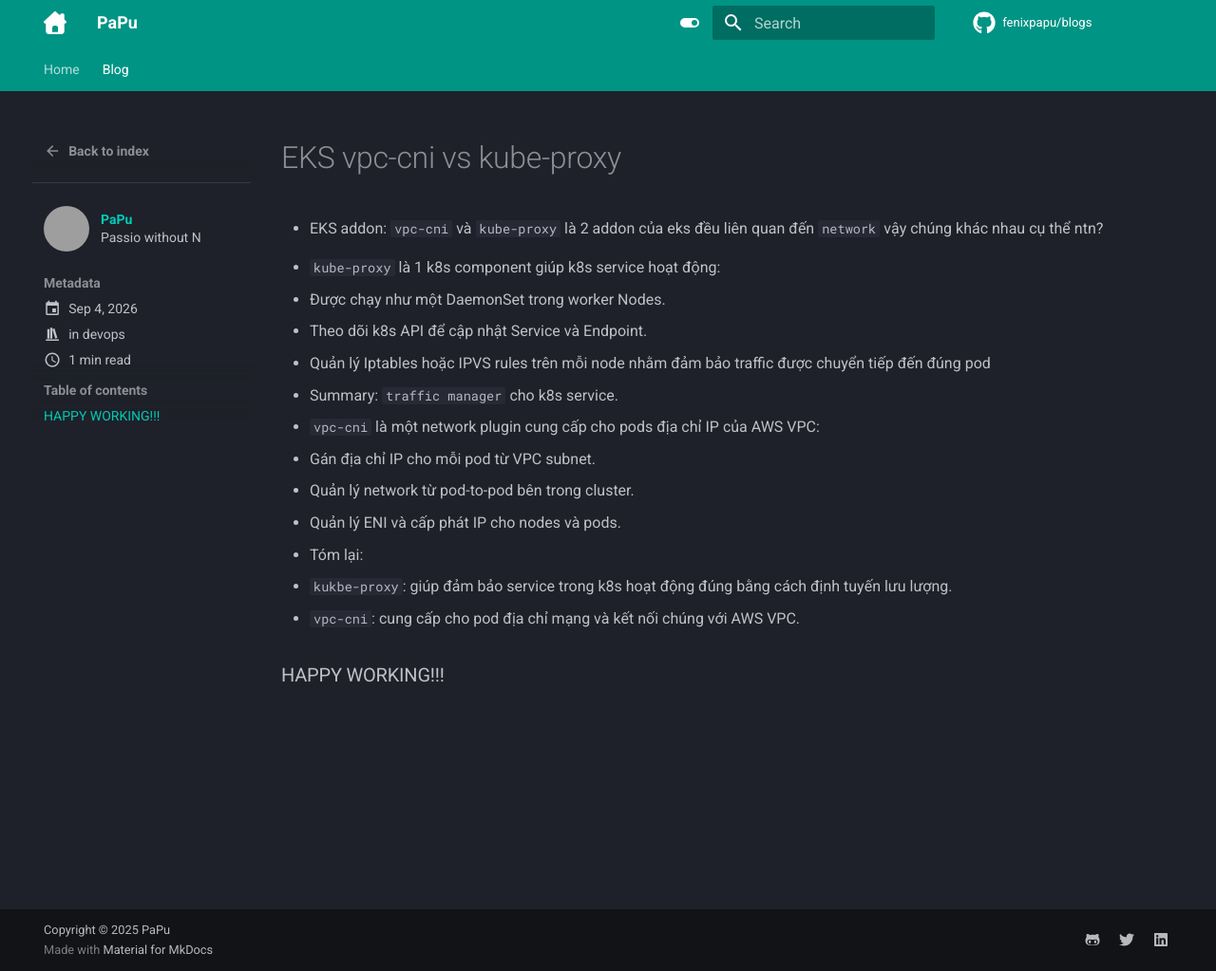
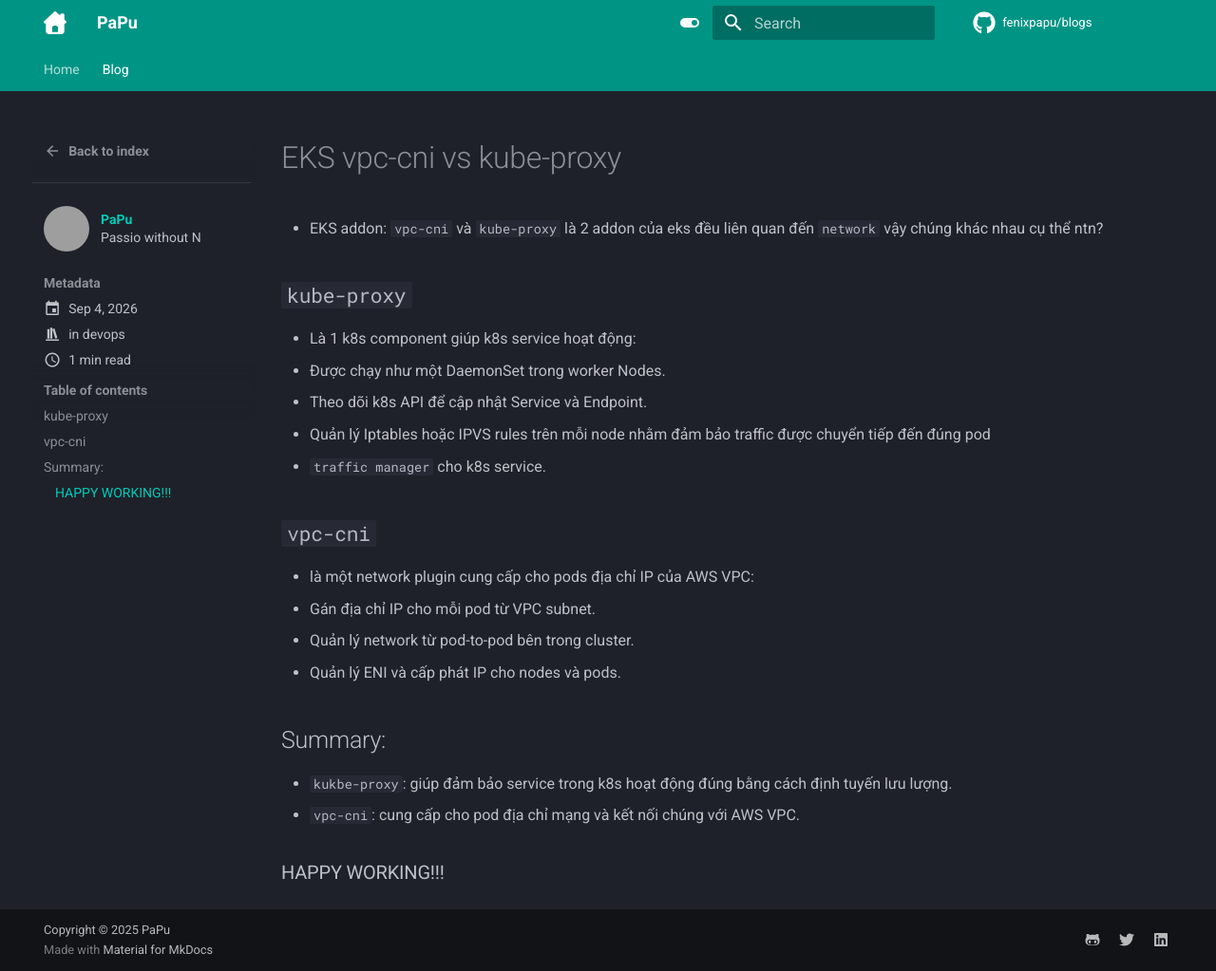
Before and after one commit to fenixpapu/blogs, an MkDocs documentation site: the page built from docs/blog/posts/2026/0904-eks-vpc-cni-vs-kube-proxy.md, in a window 1280 px wide and 1023 px high. Shown: the whole window at 95% size. Built offline with MkDocs 1.6.1 and Material for MkDocs 9.7.7, drawn with Linux system fonts in a browser that asks for light colours; comment, search, counter and statistics services are not loaded; grey boxes are pictures that could not be loaded.

Commit message:
update how to run blogs and edit structure

```diff
--- a/docs/blog/posts/2026/0904-eks-vpc-cni-vs-kube-proxy.md
+++ b/docs/blog/posts/2026/0904-eks-vpc-cni-vs-kube-proxy.md
@@ -12,18 +12,24 @@ draft: false
 - EKS addon: `vpc-cni` và `kube-proxy` là 2 addon của eks đều liên quan đến `network` vậy chúng khác nhau cụ thể ntn?
 <!-- more -->
 
-- `kube-proxy` là 1 k8s component giúp k8s service hoạt động:
-  - Được chạy như một DaemonSet trong worker Nodes.
-  - Theo dõi k8s API để cập nhật Service và Endpoint.
-  - Quản lý Iptables hoặc IPVS rules trên mỗi node nhằm đảm bảo traffic được chuyển tiếp đến đúng pod
-  - Summary: `traffic manager` cho k8s service.
-- `vpc-cni` là một network plugin cung cấp cho pods địa chỉ IP của AWS VPC:
-  - Gán địa chỉ IP cho mỗi pod từ VPC subnet.
-  - Quản lý network từ pod-to-pod bên trong cluster.
-  - Quản lý ENI và cấp phát IP cho nodes và pods.
+## `kube-proxy`
 
-- Tóm lại:
-  - `kukbe-proxy`: giúp đảm bảo service trong k8s hoạt động đúng bằng cách định tuyến lưu lượng.
-  - `vpc-cni`: cung cấp cho pod địa chỉ mạng và kết nối chúng với AWS VPC.
+- Là 1 k8s component giúp k8s service hoạt động:
+- Được chạy như một DaemonSet trong worker Nodes.
+- Theo dõi k8s API để cập nhật Service và Endpoint.
+- Quản lý Iptables hoặc IPVS rules trên mỗi node nhằm đảm bảo traffic được chuyển tiếp đến đúng pod
+- `traffic manager` cho k8s service.
+
+## `vpc-cni`
+
+- là một network plugin cung cấp cho pods địa chỉ IP của AWS VPC:
+- Gán địa chỉ IP cho mỗi pod từ VPC subnet.
+- Quản lý network từ pod-to-pod bên trong cluster.
+- Quản lý ENI và cấp phát IP cho nodes và pods.
+
+## Summary:
+
+- `kukbe-proxy`: giúp đảm bảo service trong k8s hoạt động đúng bằng cách định tuyến lưu lượng.
+- `vpc-cni`: cung cấp cho pod địa chỉ mạng và kết nối chúng với AWS VPC.
 
 ### HAPPY WORKING!!!
```
Also changed, not shown: README.md (+24 -2 lines), docs/blog/posts/2025/1003-eks-overview.md (+2 -10 lines).
